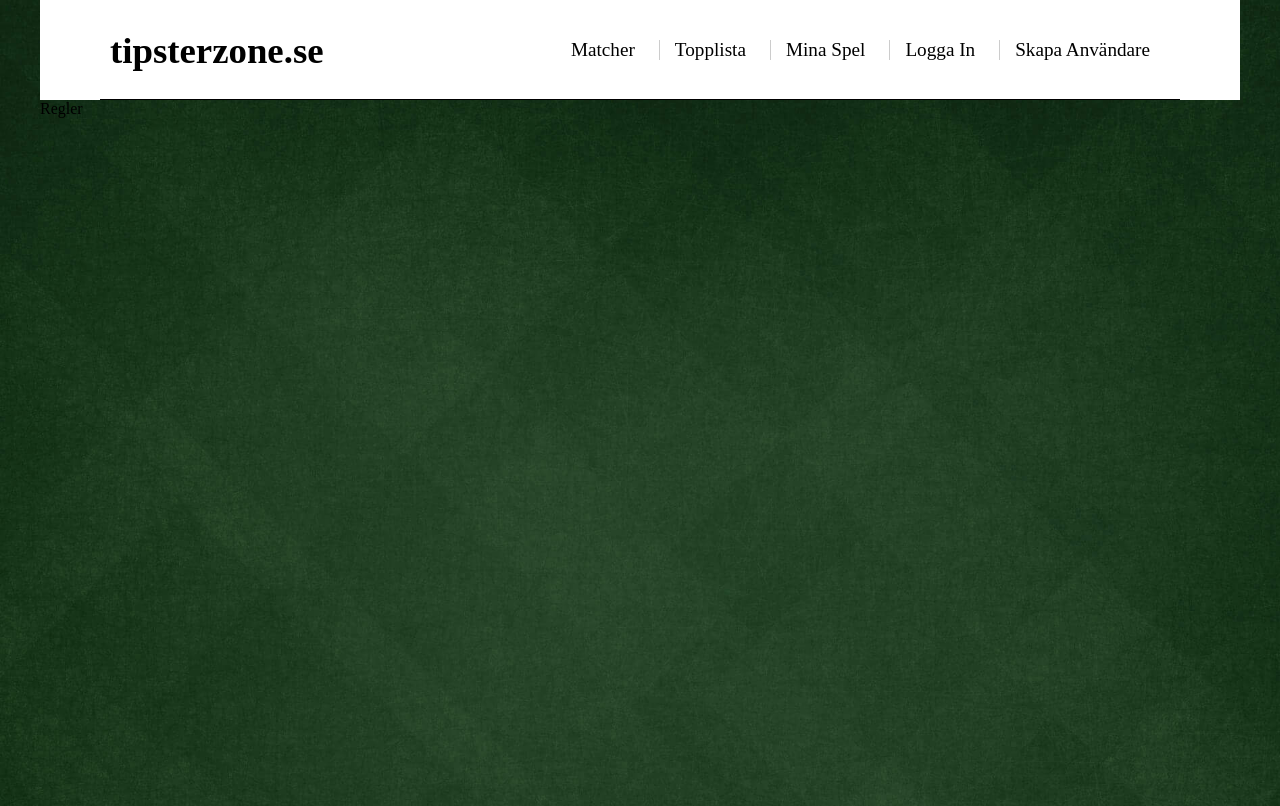
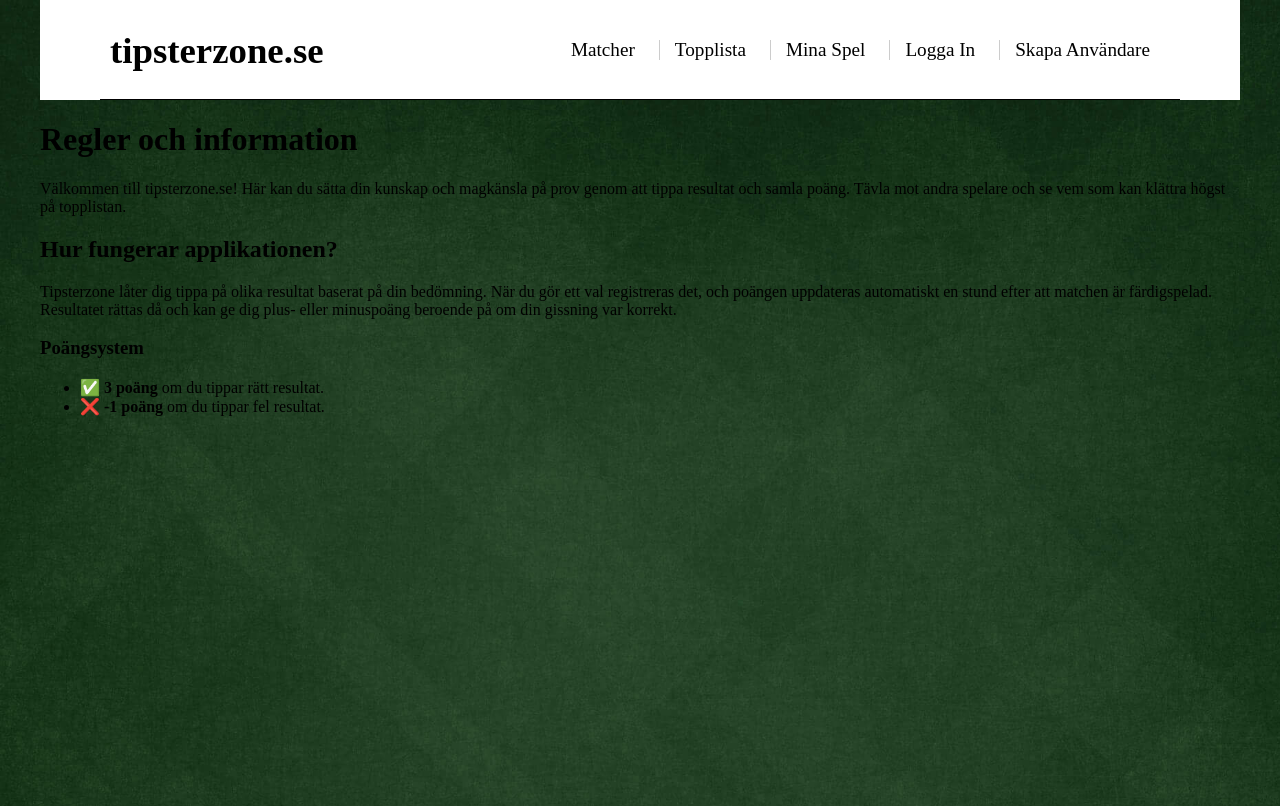
Before and after one commit to oscarkannerstedt/TipsterZone-Exjob, a React (Vite) app in the folder frontend/: page /rules in a window 1280 px wide. Shown: the top 806 px of the page. Built offline with nearby package versions, Linux system fonts and the light colour scheme; no server answers.

Commit message:
Added - background image

```diff
--- a/frontend/src/components/Header.tsx
+++ b/frontend/src/components/Header.tsx
@@ -47,7 +47,6 @@ export const Header = () => {
       {menuDisplay && (
         <>
           <div
-            role="menuitem"
             tabIndex={0}
             className="logo"
             onClick={() => handleNavigation("/")}
@@ -108,7 +107,6 @@ export const Header = () => {
         <>
           <div
             className="logo"
-            role="Navigate to start page"
             tabIndex={0}
             onClick={() => handleNavigation("/")}
           >
--- a/frontend/src/pages/Rules.tsx
+++ b/frontend/src/pages/Rules.tsx
@@ -1,5 +1,39 @@
 export const Rules = () => {
-  return <>Regler</>;
+  return (
+    <div className="rules-page">
+      <div className="rules-container">
+        <h1>Regler och information</h1>
+        <p className="app-description">
+          Välkommen till tipsterzone.se! Här kan du sätta din kunskap och
+          magkänsla på prov genom att tippa resultat och samla poäng. Tävla mot
+          andra spelare och se vem som kan klättra högst på topplistan.
+        </p>
+
+        <section className="how-it-works">
+          <h2>Hur fungerar applikationen?</h2>
+          <p>
+            Tipsterzone låter dig tippa på olika resultat baserat på din
+            bedömning. När du gör ett val registreras det, och poängen
+            uppdateras automatiskt en stund efter att matchen är färdigspelad.
+            Resultatet rättas då och kan ge dig plus- eller minuspoäng beroende
+            på om din gissning var korrekt.
+          </p>
+        </section>
+
+        <section className="rules-list">
+          <h3>Poängsystem</h3>
+          <ul>
+            <li>
+              ✅ <b>3 poäng</b> om du tippar rätt resultat.
+            </li>
+            <li>
+              ❌ <b>-1 poäng</b> om du tippar fel resultat.
+            </li>
+          </ul>
+        </section>
+      </div>
+    </div>
+  );
 };
 
 export default Rules;
--- a/frontend/src/style/layout/layout.scss
+++ b/frontend/src/style/layout/layout.scss
@@ -1,9 +1,6 @@
 body {
   margin: 0;
   padding: 0;
-  background-image: url("/images/green-background.jpg");
-  background-size: cover;
-  background-repeat: no-repeat;
 }
 
 main {
@@ -21,3 +18,11 @@ main,
 footer {
   width: 100%;
 }
+
+@media (min-width: 1150px) {
+  body {
+    background-image: url("/images/green-background.jpg");
+    background-size: cover;
+    background-repeat: no-repeat;
+  }
+}
```
